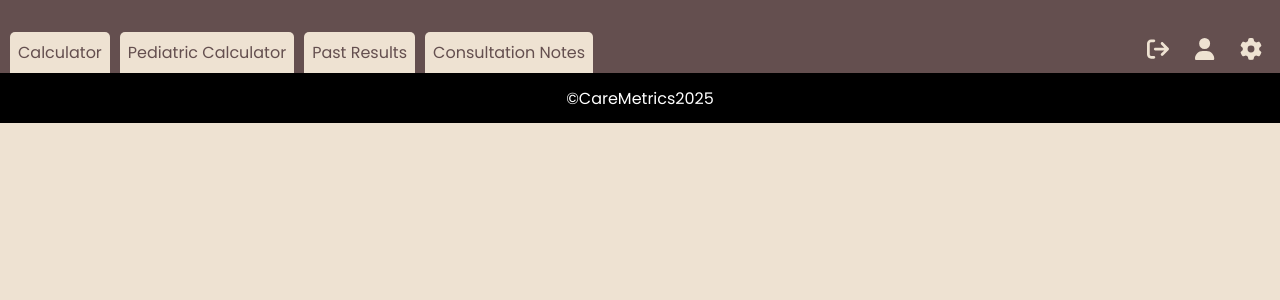
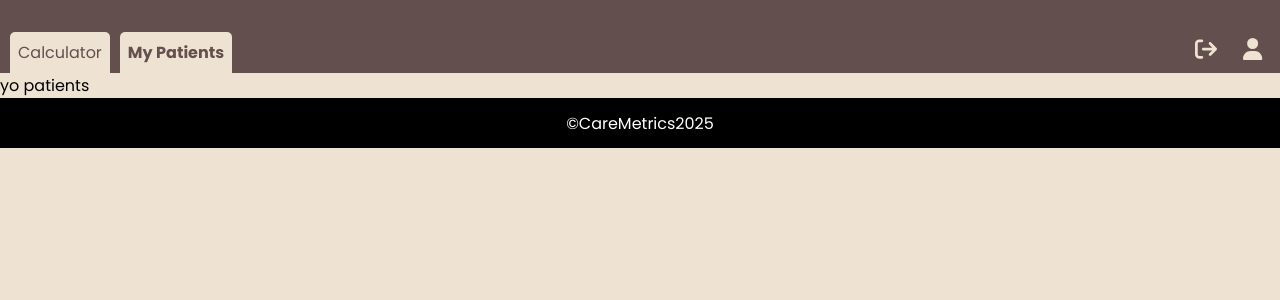
Before and after one commit to nileoe/CKDApp, a React (Vite) app: page /patients in a window 1280 px wide. Shown: the top 300 px of the page. Built offline with nearby package versions, Linux system fonts and the light colour scheme; no server answers.

Commit message:
navbar now adapts to logged in user type. new patient list empty screen.

```diff
--- a/src/App.tsx
+++ b/src/App.tsx
@@ -8,6 +8,7 @@ import PastResultsScreen from "./components/screens/PastResultsScreen";
 import { useEffect } from "react";
 import { logout } from "./backend/userActions";
 import PediatricCalculatorScreen from "./components/screens/PediatricCalculatorScreen";
+import PatientListScreen from "./components/screens/PatientListScreen";
 
 function App() {
   useEffect(() => {
@@ -39,6 +40,7 @@ function App() {
             path="/pediatric_calculator"
             element={<PediatricCalculatorScreen />}
           />
+          <Route path="/patients" element={<PatientListScreen />} />
         </Routes>
       </Layout>
     </BrowserRouter>
--- a/src/components/layouts/Navbar.tsx
+++ b/src/components/layouts/Navbar.tsx
@@ -10,24 +10,30 @@ import { logout } from "../../backend/userActions";
 //import { useAuth } from '../auth/useAuth';
 //
 function Navbar() {
-  //const { loggedInUser } = useAuth();
-  const loggedInUserIsAdmin = false; // TODO placeholder
-  // activeClassName = the current URL matches the one in 'exact'
+  const loggedInUserIsAdmin = true; // TODO placeholder
   return (
     <nav>
       <div className="navArea">
         <NavLink to="/calculator" className="navItem leftItem">
           Calculator
         </NavLink>
+
+        {!loggedInUserIsAdmin ? (
+          <>
             <NavLink to="/pediatric_calculator" className="navItem leftItem">
               Pediatric Calculator
             </NavLink>
             <NavLink to="/past_results" className="navItem leftItem">
               Past Results
             </NavLink>
-        <NavLink to="/consultation_notes" className="navItem leftItem">
-          Consultation Notes
+          </>
+        ) : (
+          <>
+            <NavLink to="/patients" className="navItem leftItem">
+              My Patients
             </NavLink>
+          </>
+        )}
       </div>
 
       <div className="navArea">
@@ -37,14 +43,14 @@ function Navbar() {
         <NavLink to="/account" className="navItem rightItem">
           <FontAwesomeIcon icon={faUser} />
         </NavLink>
-        <NavLink to="/settings" className="navItem rightItem">
-          <FontAwesomeIcon icon={faGear} />
-        </NavLink>
       </div>
     </nav>
   );
 }
 
+//<NavLink to="/settings" className="navItem rightItem">
+//  <FontAwesomeIcon icon={faGear} />
+//</NavLink>
 //<nav>
 //  <div className="navArea">
 //    <div className="navItem leftItem">
--- /dev/null
+++ b/src/components/screens/PatientListScreen.tsx
@@ -0,0 +1,13 @@
+const PatientListScreen = () => {
+  // initialization -----------
+  // State -------------
+  // Handlers ----------
+  // View -----------
+  return (
+    <>
+      <p>yo patients</p>
+    </>
+  );
+};
+
+export default PatientListScreen;
```
Lines whose indentation alone changed are shown as unchanged.
